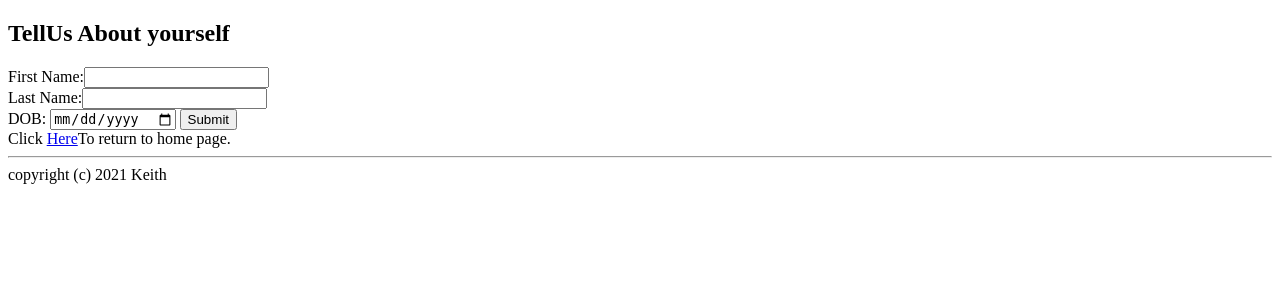
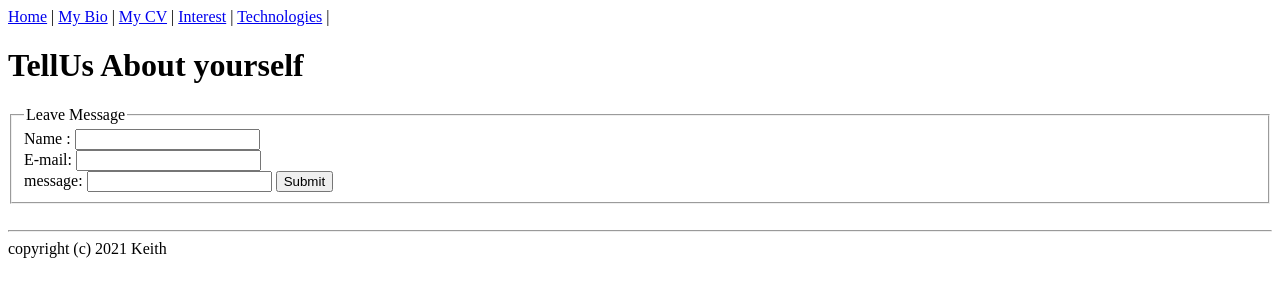
Before and after one commit to keith-prog/Flask-app, a Flask app: page /showform in a window 1280 px wide. Shown: the top 300 px of the page. Run offline with Flask 2, Linux system fonts and the light colour scheme.

Commit message:
Updated Bio and Home page

```diff
--- a/app.py
+++ b/app.py
@@ -12,14 +12,16 @@ def index():
     return render_template("index.html", title="Home", heading="Home")
 
 
-@app.get("/hello")  # HTTP request  GET hello
-def hello():
-    return "Hello from my first Flask WebApp : it is your fault"
+@app.get("/bio")
+def bio():
+     return render_template("bio.html", title="Bio", heading="Bio")
 
 
-@app.get("/personal")
+
+
+@app.get("/interests")
 def personal():
-    pass
+   return render_template("interests.html", title="Interests", heading="My Interestes")
 
 
 @app.get("/CV")
@@ -48,12 +50,12 @@ def save_data():
     Recieve the data from the html form then save it to a disk file. Then reopen with a message into the browser
     """
     # python names = html names
-    the_first = request.form["first"]
-    the_last = request.form["last"]
-    the_dob = request.form["dob"]
+    the_name = request.form["name"]
+    the_email = request.form["email"]
+    the_message= request.form["message"]
     with open("comments.txt", "a") as sf:
-        print(f"{the_first}, {the_last}, {the_dob}", file=sf)
-    return f"Thanks, {the_first}, we promise not to sell your data."
+        print(f"{the_name}, {the_email}, {the_message}", file=sf)
+    return f"Thanks, {the_name}, we promise not to sell your data."
 
 
 if __name__ == "__main__":
--- a/templates/CV.html
+++ b/templates/CV.html
@@ -61,7 +61,7 @@
          <h3>1994-1995 Nassau Community College. Garden City, New York</h3>
          <h4>Studies in Hotel & Restaurant Management.</h4>
     </ul>
-    <h2>Education: </h2>
+    <h2>Work Experience: </h2>
     <ul>
 
         <h3>3/2016-5/2018 Scouts Place, Saba, Dutch Caribbean</h3>
--- a/templates/base.html
+++ b/templates/base.html
@@ -7,7 +7,16 @@
         <title>{{title}}</title>
     </head>
     <body>
-        <h2>{{ heading }}</h2>
+
+        <nav>
+            <a href="/">Home</a> |
+            <a href="/bio">My Bio</a> |
+            <a href="/CV">My CV</a> |
+            <a href="/interests">Interest</a> |
+            <a href="/technologies">Technologies</a> |
+        </nav>
+        <h1>{{ heading }}</h1>
+
 
         {% block body %}
         {% endblock %}
--- a/templates/form.html
+++ b/templates/form.html
@@ -1,11 +1,17 @@
 {% extends "base.html" %}
     {% block body %}
     <form action="/processform" method="post">
-        First Name:<input type="text" name="first"><br/>
-        Last Name:<input type="text" name="last"><br/>
-        DOB: <input type="date" name="dob">
+        <fieldset>
+            <legend>Leave Message</legend>
+            <label for="name"> Name : </label>
+            <input type="text" name="name"><br/>
+            <label for="email">E-mail: </label>
+            <input type="email" name="email"><br/>
+            <label for="message">message: </label>
+        <input type="textbox" name="message">
         <input type="submit" value="Submit">
+        </fieldset>
     </form>
 
-    Click <a href="/">Here</a>To return to home page.
+
     {% endblock %}
```
Also changed, not shown: templates/bio.html (added, +26 -0 lines), templates/index.html (+6 -3 lines), photos/DuckEmpanada.JPG (added), photos/GrouperMango.JPG (added), 7 other files.
